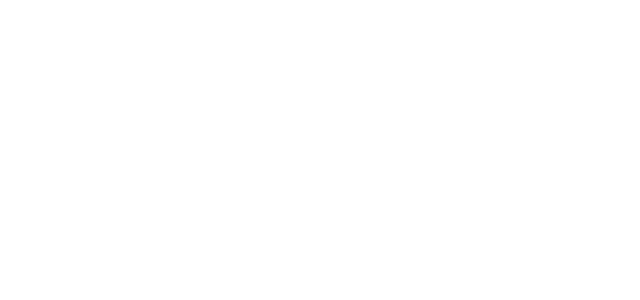
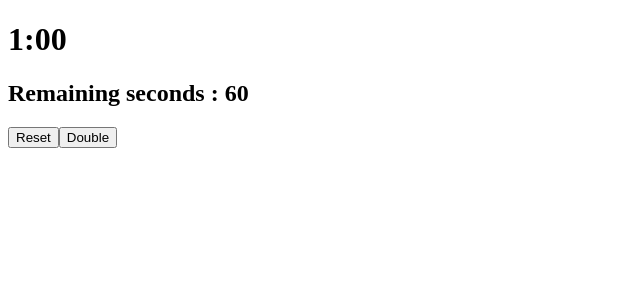
Before and after one commit to Nyups/Focus_app, a Vue app in the folder frontend/: page / in a window 1280 px wide. Shown: the top 300 px of the page, without its empty margins (0-640 px from the left). Built offline with nearby package versions, Linux system fonts and the light colour scheme.

Commit message:
Crying over a function

```diff
--- a/frontend/src/App.vue
+++ b/frontend/src/App.vue
@@ -1,7 +1,54 @@
-<script setup lang="ts"></script>
+<script setup lang="ts">
+// Component import war zone
+import Timer_display from './components/Timer/Timer_display.vue';
+
+// Vue stuff import
+import { ref, computed } from 'vue'; // Classic vue stuff
+import { defaultTime, formatTime, doubleTime } from './types/timer.ts'; // Import variable and function from the timer.ts file
+
+// TEST AAAAAAAAAAAA
+// Classic variable declaration in Ts (waw)
+const timeLeft = ref<number>(defaultTime)
+
+
+// Adding time function
+function addTime() {
+  console.log('triggered')
+
+} // pray
+
+
+// Function to reset the timer
+function resetTimer() {
+  timeLeft.value = defaultTime
+}
+
+/* [Random Ts test]
+import { computed, ref } from 'vue';
+
+const timeLeft = ref(1250);
+
+const formattedTime = computed(() => {
+  const minutes = Math.floor(timeLeft.value / 60);
+  const seconds = String(timeLeft.value % 60).padStart(2, '0');
+
+  return `${minutes}:${seconds}`;
+});
+*/
+</script>
 
 <template>
+<h1>{{ formatTime(timeLeft) }}</h1>
 
+<Timer_display
+:time-left="timeLeft"
+@reset="resetTimer"
+@addTime="addTime"
+/>
+<!--
+:time-left="timeLeft" :  Pass the variable "timeLeft" to the component
+@rest="resetTimer" : Pass the function "resetTimer" to the component
+-->
 </template>
 
 <style scoped></style>
--- a/frontend/src/components/Timer/Timer_display.vue
+++ b/frontend/src/components/Timer/Timer_display.vue
@@ -0,0 +1,28 @@
+<script setup lang="ts">
+import { ref } from 'vue'; // Classic vue stuff too
+
+defineProps<{
+  timeLeft: number; // expect a number
+}>();
+// We get the variable we passed in the parent via "defineProps"
+
+
+const emit = defineEmits <{
+  reset: [];
+  addTime: [];
+}>();
+// The empty array means that this event doesn't carry any argument,
+// Basically this function is just here to send the emit
+
+</script>
+
+<template>
+  <h2>Remaining seconds : {{ timeLeft }}</h2>
+  <button @click="emit('reset')">Reset</button>
+  <button @click="emit('addTime')">Double</button>
+  <!--
+  emit('reset') : trigger the "@reset="resetTimer" passed in this component from the parent
+  -->
+</template>
+
+<style scoped></style>
--- a/frontend/src/main.ts
+++ b/frontend/src/main.ts
@@ -1,4 +1,5 @@
 import { createApp } from 'vue'
 import App from './App.vue'
+import './asset/styles.css'
 
 createApp(App).mount('#app')
--- a/frontend/src/types/timer.ts
+++ b/frontend/src/types/timer.ts
@@ -1 +1,17 @@
-const _placeholder01:string = "baah"
+// The export keyword allow us to export variable and function, just like JavaScript
+export const defaultTime: number = 60;
+
+// double time function
+export function doubleTime(seconds: number) {
+  return seconds * 2
+}
+
+
+
+// format time function
+export function formatTime(seconds: number): string {
+  const minutes = Math.floor(seconds / 60);
+  const remainingSeconds = String(seconds % 60).padStart(2, "0");
+
+  return `${minutes}:${remainingSeconds}`
+}
```
Also changed, not shown: frontend/src/components/test/child_component.vue (added, +7 -0 lines), frontend/src/components/test/logic.ts (added, +9 -0 lines), frontend/src/components/test/parent_component.vue (added, +10 -0 lines).
